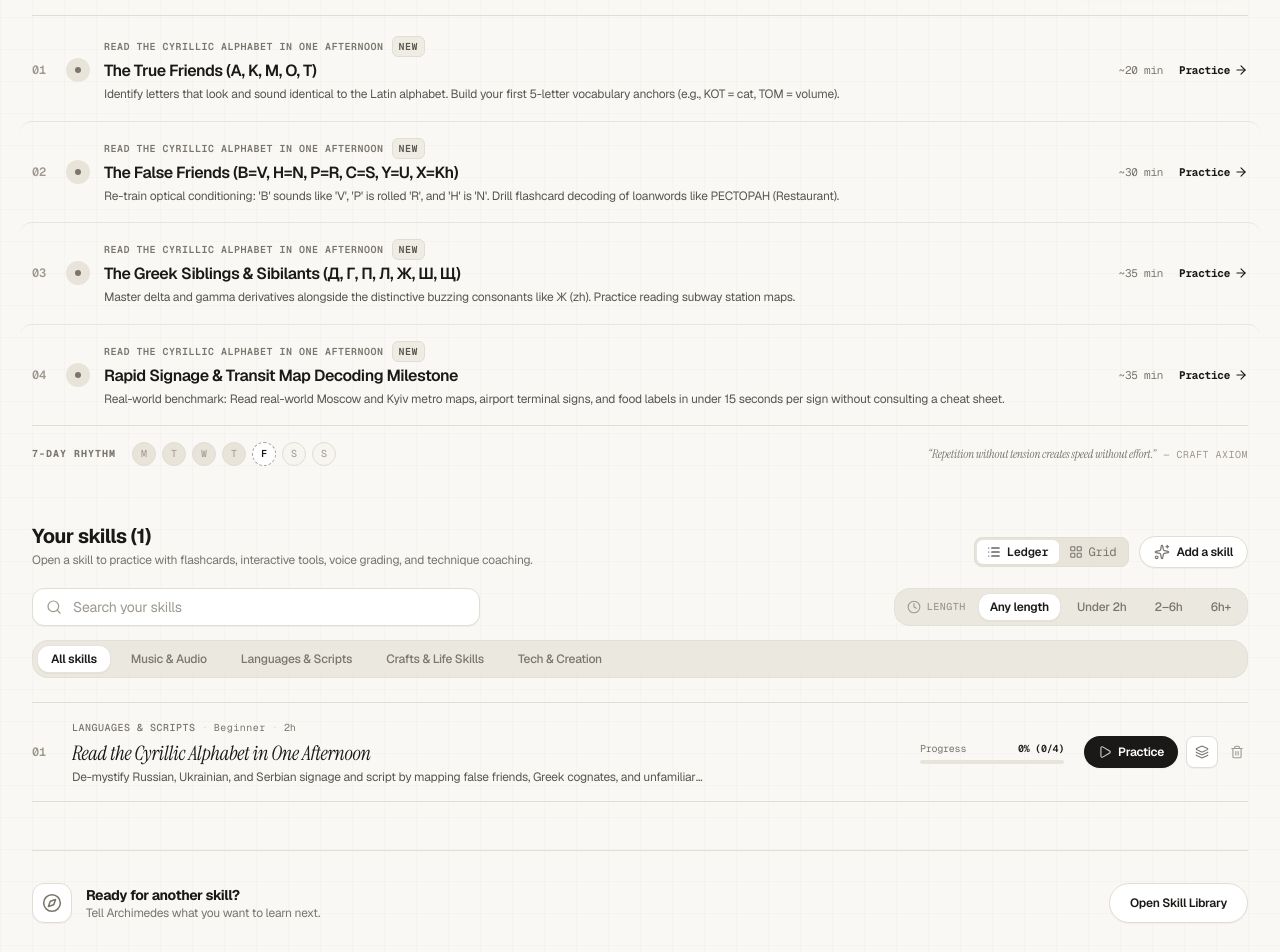
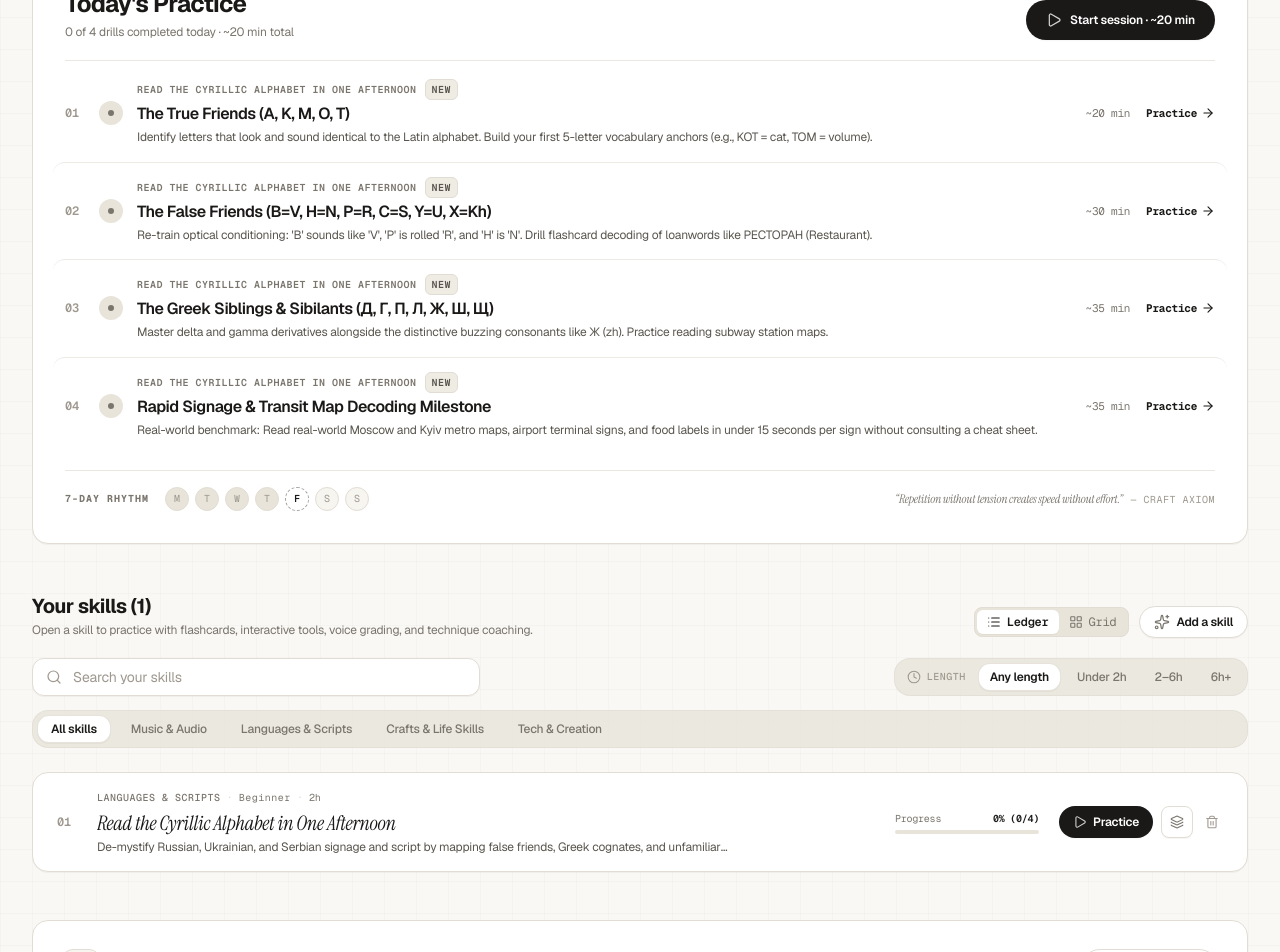
Before and after one commit to robertterquin/Skillora, a Next.js app: page /dashboard in a window 1280 px wide. Shown: the part 560-1512 px from the top of the page. Built offline with nearby package versions, Linux system fonts and the light colour scheme; no server answers; the database is empty.

Commit message:
feat(dashboard): restore purposeful card containers to metrics, practice docket, repertoire ledger, and discovery footer

```diff
--- a/src/app/dashboard/page.tsx
+++ b/src/app/dashboard/page.tsx
@@ -510,8 +510,8 @@ function Dashboard() {
             </Button>
           </div>
 
-          {/* Containerless Typographic Stat-Line Chain */}
-          <div className="grid grid-cols-2 sm:grid-cols-4 gap-6 py-5 border-y border-surface-border">
+          {/* Typographic Metric Summary Card */}
+          <div className="grid grid-cols-2 sm:grid-cols-4 gap-4 sm:gap-6 p-5 sm:p-6 rounded-2xl bg-white border border-surface-border shadow-2xs">
             <div>
               <span className="text-3xs font-mono uppercase tracking-wider text-ink-muted block mb-1">
                 Streak
@@ -562,11 +562,11 @@ function Dashboard() {
           </div>
         </header>
 
-        {/* 100% Containerless Daily Practice Station */}
+        {/* Daily Practice Station (Tactile Atelier Workbench Card) */}
         {myStudioSkills.length > 0 && (
-          <section className="mb-14">
+          <section className="mb-12 p-6 sm:p-8 rounded-2xl bg-white border border-surface-border shadow-2xs">
             {/* Header: Practice Docket & Primary CTA */}
-            <div className="flex flex-col sm:flex-row sm:items-end justify-between gap-4 pb-4 mb-1 border-b border-surface-border">
+            <div className="flex flex-col sm:flex-row sm:items-end justify-between gap-4 pb-5 mb-1 border-b border-surface-border/70">
               <div className="space-y-1">
                 <div className="flex items-center gap-2">
                   <span className="spec-tag text-ink-muted">DAILY DOCKET</span>
@@ -603,9 +603,9 @@ function Dashboard() {
               )}
             </div>
 
-            {/* Drill List (Linear/Read.cv containerless rows directly on oat canvas) */}
+            {/* Drill List (Linear/Read.cv containerless rows inside the workbench card) */}
             {docketItems.length > 0 ? (
-              <div className="divide-y divide-surface-border/70 border-b border-surface-border">
+              <div className="divide-y divide-surface-border/60">
                 {docketItems.slice(0, 4).map((item, idx) => {
                   const isOverdue = item.urgency === "overdue";
                   const isDueToday = item.urgency === "due_today";
@@ -628,7 +628,7 @@ function Dashboard() {
                           openDrill();
                         }
                       }}
-                      className="group py-4 px-3 -mx-3 rounded-xl transition-all cursor-pointer flex flex-col sm:flex-row sm:items-center justify-between gap-3 hover:bg-white/80"
+                      className="group py-3.5 px-3 -mx-3 rounded-xl transition-all cursor-pointer flex flex-col sm:flex-row sm:items-center justify-between gap-3 hover:bg-canvas/80"
                     >
                       {/* Left: Index + Status Dot + Step Details */}
                       <div className="flex items-start sm:items-center gap-3.5 min-w-0">
@@ -693,13 +693,13 @@ function Dashboard() {
                 })}
               </div>
             ) : (
-              <div className="py-8 text-center text-xs text-ink-muted font-sans border-b border-surface-border">
+              <div className="py-8 text-center text-xs text-ink-muted font-sans">
                 No pending practice drills scheduled for today.
               </div>
             )}
 
-            {/* Weekly Consistency Rhythm & Craft Axiom (Single Unboxed Footer Strip) */}
-            <div className="pt-4 flex flex-col md:flex-row md:items-center justify-between gap-4 text-xs">
+            {/* Weekly Consistency Rhythm & Craft Axiom (Integrated Footer Strip) */}
+            <div className="mt-4 pt-4 border-t border-surface-border/70 flex flex-col md:flex-row md:items-center justify-between gap-4 text-xs">
               <div className="flex flex-wrap items-center gap-4">
                 <span className="text-3xs font-mono font-bold uppercase tracking-widest text-ink-muted">
                   7-DAY RHYTHM
@@ -866,8 +866,8 @@ function Dashboard() {
               </div>
             </div>
           ) : repertoireView === "ledger" ? (
-            /* 1. CONTINUOUS LEDGER STRIP LIST (Containerless Linear/Read.cv style) */
-            <div className="divide-y divide-surface-border/70 border-y border-surface-border">
+            /* 1. CONTINUOUS LEDGER STRIP LIST (Archival Ledger Register Card) */
+            <div className="bg-white rounded-2xl border border-surface-border shadow-2xs divide-y divide-surface-border/70 px-5 sm:px-6">
               {filteredStudioSkills.map((skill, idx) => {
                 const steps = skill.steps || [];
                 const doneCount = steps.filter((s) => isStepCompleted(s.id, completedStepIds)).length;
@@ -890,7 +890,7 @@ function Dashboard() {
                 return (
                   <div
                     key={skill.id}
-                    className="group py-4 px-3 -mx-3 rounded-xl hover:bg-white/80 transition-colors flex flex-col md:flex-row md:items-center justify-between gap-4"
+                    className="group py-4 -mx-2 px-2 rounded-xl hover:bg-canvas/80 transition-colors flex flex-col md:flex-row md:items-center justify-between gap-4"
                   >
                     {/* Left: Index + Metadata + Title + Summary */}
                     <div className="flex items-start md:items-center gap-4 min-w-0 flex-1">
@@ -1203,9 +1203,9 @@ function Dashboard() {
         </section>
 
         {/* Discovery Callout Footer */}
-        <section className="pt-8 pb-4 border-t border-surface-border flex flex-col sm:flex-row items-start sm:items-center justify-between gap-4">
+        <section className="p-6 sm:p-7 rounded-2xl bg-white border border-surface-border shadow-2xs flex flex-col sm:flex-row items-start sm:items-center justify-between gap-4">
           <div className="flex items-center gap-3.5">
-            <div className="w-10 h-10 rounded-xl bg-white border border-surface-border flex items-center justify-center text-ink flex-shrink-0 shadow-2xs">
+            <div className="w-10 h-10 rounded-xl bg-canvas border border-surface-border flex items-center justify-center text-ink flex-shrink-0">
               <SolarIcon name="compass-linear" className="w-5 h-5 text-ink-muted" />
             </div>
             <div>
```
